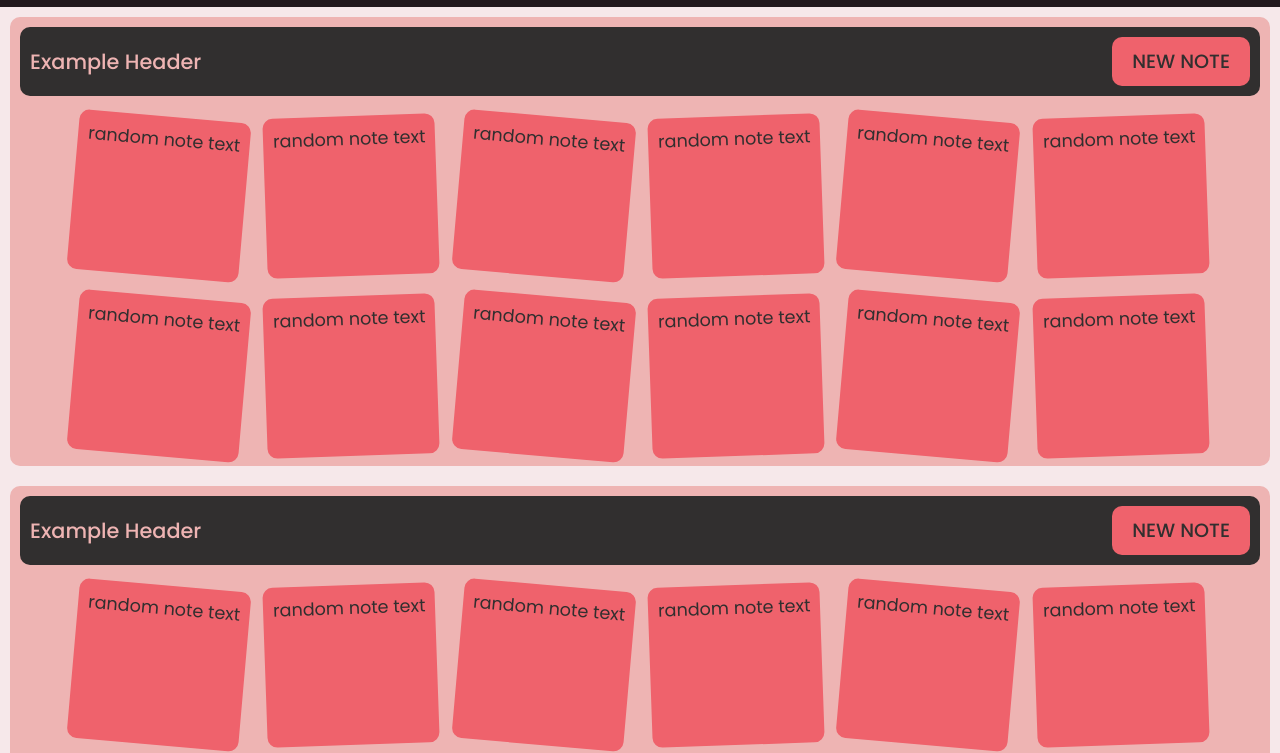
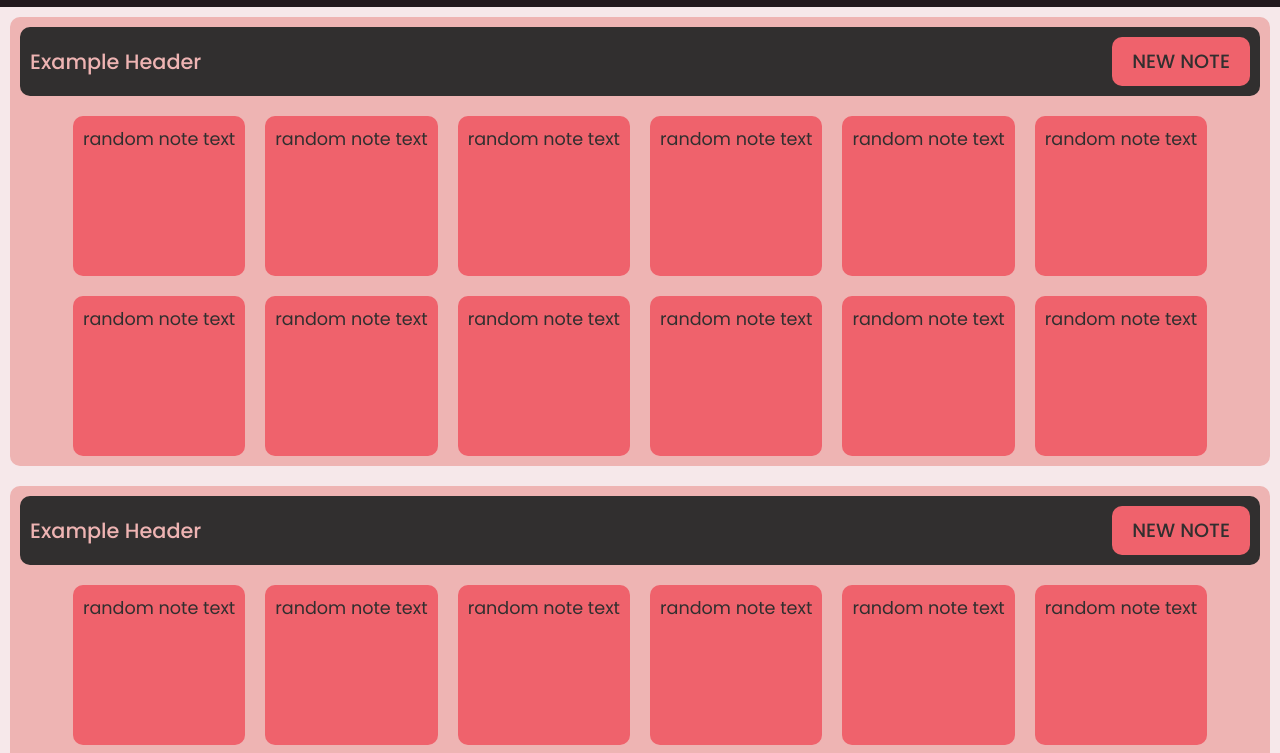
Before and after one commit to vibhatsu08/sticky-notes, a plain HTML site: page index.html in a window 1280 px wide. Shown: the part 68-821 px from the top of the page. Drawn offline with Linux system fonts and the light colour scheme.

Commit message:
Removed the angle tilt for the notes for the time being, Instead added a transform property where that particular note scales up when hovered upon.

```diff
--- a/style.css
+++ b/style.css
@@ -128,9 +128,6 @@ body {
     min-width: 10vw;
     min-height: 20vh;
 }
-.note:nth-child(odd) {
-    transform: rotate(5deg);
+.note:hover {
+    transform: scale(1.1);
 }
-.note:nth-child(even) {
-    transform: rotate(-2deg);
-}
```
